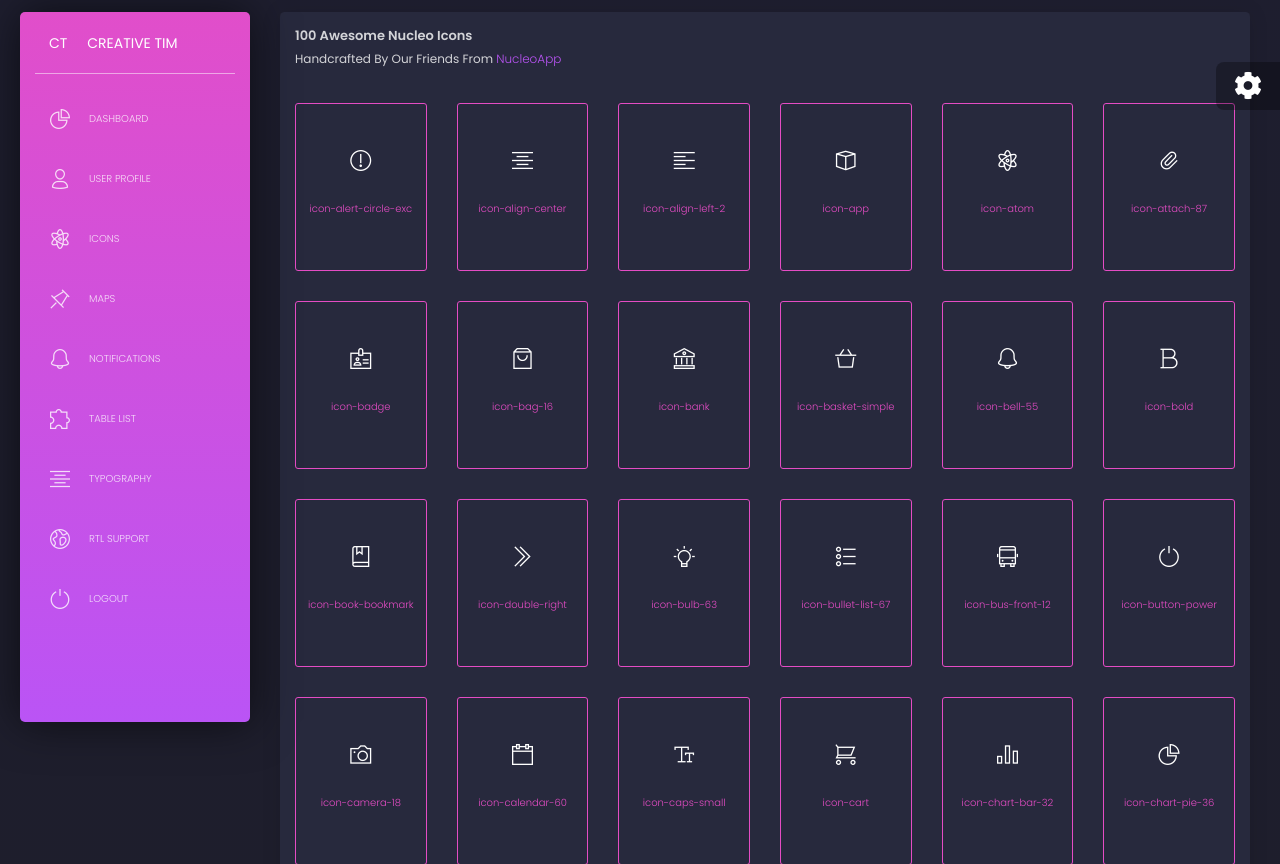
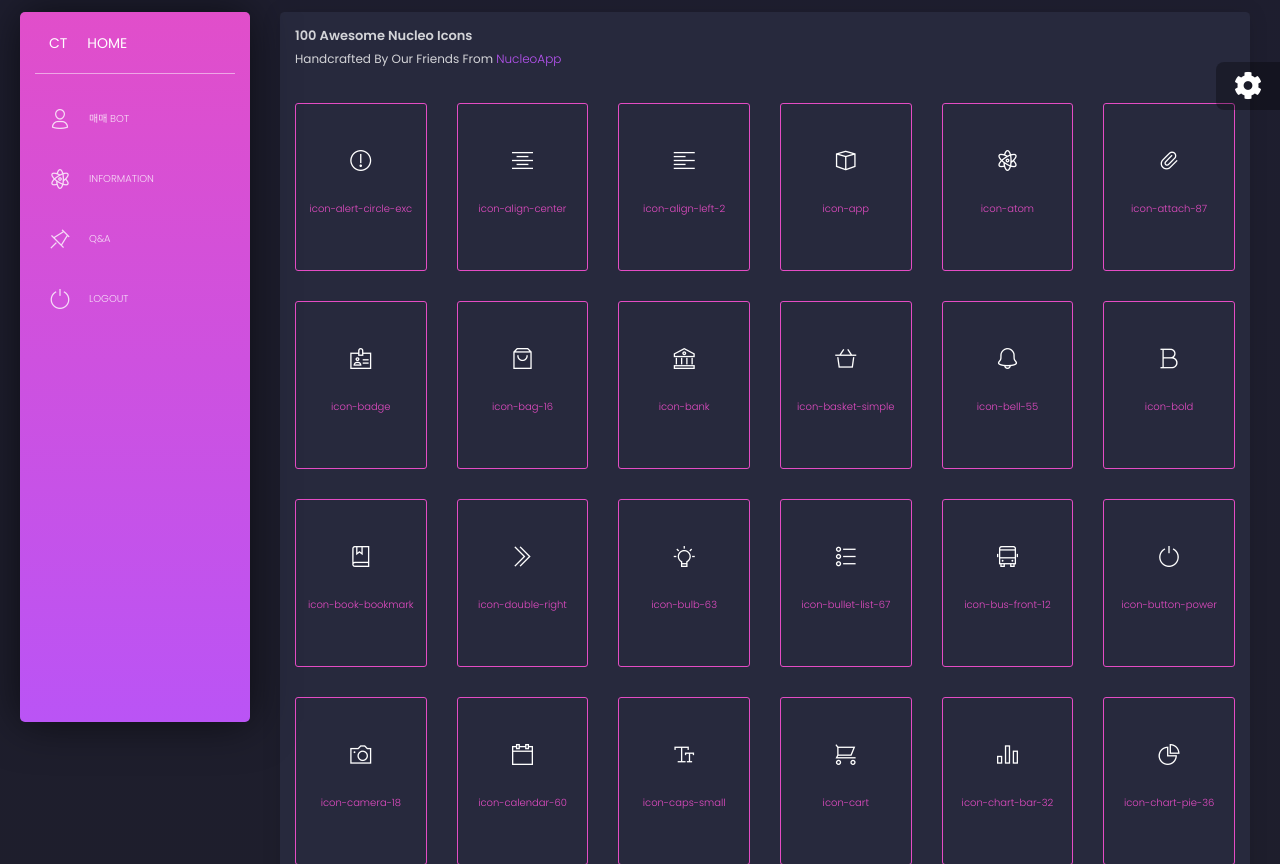
Before and after one commit to HamSooah/coin, a FastAPI app: template app/templates/home/icons.html in a window 1280 px wide. Shown: the part 68-932 px from the top of the page. Run offline with FastAPI, Linux system fonts and the light colour scheme; the template is opened without the code that fills it, so the values that code supplies are empty; parts of the project's set-up code (start-up, migrations or seed data) failed here and were passed over; some libraries are stand-ins or nearby versions.

Commit message:
fix: sidebar

```diff
--- a/app/templates/includes/sidebar.html
+++ b/app/templates/includes/sidebar.html
@@ -9,56 +9,26 @@
                     CT
                 </a>
                 <a href="javascript:void(0)" class="simple-text logo-normal">
-                    Creative Tim
+                    Home
                 </a>
             </div>
             <ul class="nav">
-                <li class="{% if 'index' in segment %} active {% endif %} ">
-                    <a href="/">
-                        <i class="tim-icons icon-chart-pie-36"></i>
-                        <p>Dashboard</p>
-                    </a>
-                </li>
                 <li class="{% if 'user' in segment %} active {% endif %}">
                     <a href="/user.html">
                         <i class="tim-icons icon-single-02"></i>
-                        <p>User Profile</p>
+                        <p>매매 Bot</p>
                     </a>
                 </li>
                 <li class="{% if 'icons' in segment %} active {% endif %}">
                     <a href="/icons.html">
                         <i class="tim-icons icon-atom"></i>
-                        <p>Icons</p>
+                        <p>Information</p>
                     </a>
                 </li>
                 <li class="{% if 'map' in segment %} active {% endif %}">
                     <a href="/map.html">
                         <i class="tim-icons icon-pin"></i>
-                        <p>Maps</p>
-                    </a>
-                </li>
-                <li class="{% if 'notifications' in segment %} active {% endif %}">
-                    <a href="/notifications.html">
-                        <i class="tim-icons icon-bell-55"></i>
-                        <p>Notifications</p>
-                    </a>
-                </li>
-                <li class="{% if 'tables' in segment %} active {% endif %}">
-                    <a href="/tables.html">
-                        <i class="tim-icons icon-puzzle-10"></i>
-                        <p>Table List</p>
-                    </a>
-                </li>
-                <li class="{% if 'typography' in segment %} active {% endif %}">
-                    <a href="/typography.html">
-                        <i class="tim-icons icon-align-center"></i>
-                        <p>Typography</p>
-                    </a>
-                </li>
-                <li>
-                    <a href="/rtl.html">
-                        <i class="tim-icons icon-world"></i>
-                        <p>RTL Support</p>
+                        <p>Q&A</p>
                     </a>
                 </li>
                 <li>
```
